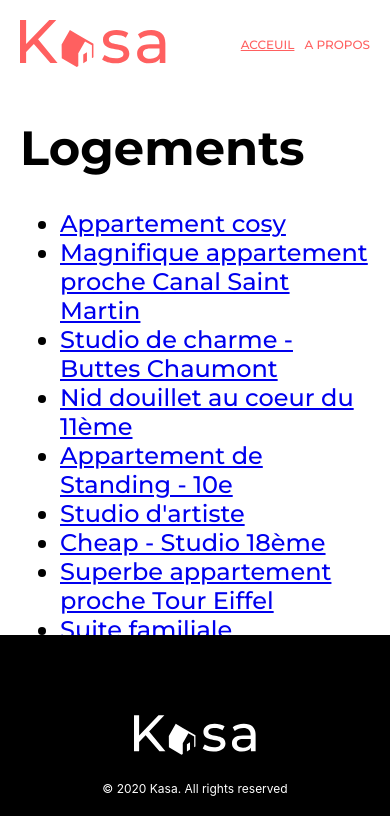
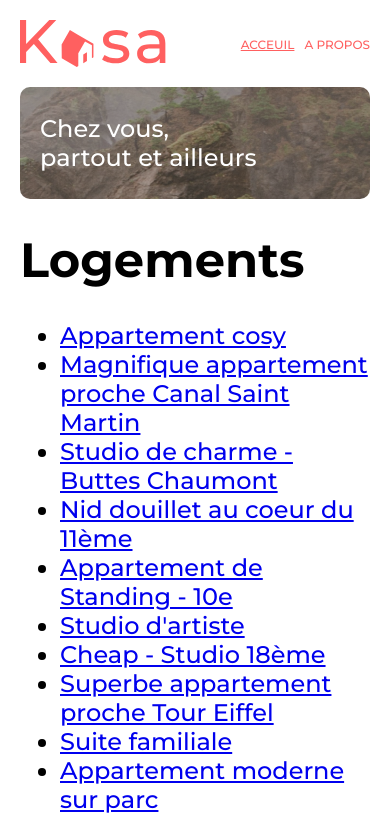
Before and after one commit to edpayet/React-Kasa, a React (Create React App) app: page / in a window 390 px wide. Shown: the top 816 px of the page. Built offline with nearby package versions, Linux system fonts and the light colour scheme.

Commit message:
feat: Hero style

```diff
--- a/src/components/Header/Header.jsx
+++ b/src/components/Header/Header.jsx
@@ -12,8 +12,9 @@ export default function Header() {
     <header>
       <ReactLogo className={styles.logo} />
       <nav>
-        {links.map(({ to, title }) => (
+        {links.map(({ to, title }, index) => (
           <NavLink
+            key={index}
             to={to}
             className={({ isActive, isPending }) =>
               isActive
--- /dev/null
+++ b/src/components/Hero/Hero.jsx
@@ -0,0 +1,12 @@
+import styles from './Hero.module.css';
+
+export default function Hero() {
+  return (
+    <div className={styles.hero}>
+      <h1>
+        Chez vous,
+        <br /> partout et ailleurs
+      </h1>
+    </div>
+  );
+}
--- /dev/null
+++ b/src/components/Hero/Hero.module.css
@@ -0,0 +1,40 @@
+.hero {
+  display: flex;
+  border-radius: 25px;
+  height: 224px;
+  width: 100%;
+  background: linear-gradient(rgba(0, 0, 0, 0.3), rgba(0, 0, 0, 0.3)),
+    url(IMG.png) no-repeat;
+  background-position: bottom center;
+  background-size: fill;
+  overflow: hidden;
+}
+
+.hero br {
+  display: none;
+}
+
+.hero h1 {
+  z-index: 1;
+  margin: auto;
+  padding: 0 40px;
+  color: white;
+  font-size: 48px;
+  font-weight: 500;
+}
+
+@media (max-width: 744px) {
+  .hero {
+    height: 112px;
+    border-radius: 10px;
+  }
+  .hero br {
+    display: initial;
+  }
+
+  .hero h1 {
+    font-size: 24px;
+    padding-left: 20px;
+    margin-left: 0;
+  }
+}
--- a/src/pages/Home/Home.jsx
+++ b/src/pages/Home/Home.jsx
@@ -1,12 +1,14 @@
 import './Home.css';
 import getLogements from '../../service/getLogements';
 import { useLoaderData, Link } from 'react-router-dom';
+import Hero from '../../components/Hero/Hero';
 
 export default function Home() {
   const { logements } = useLoaderData();
 
   return (
     <div className="Home">
+      <Hero />
       <h1>Logements</h1>
 
       {logements.length ? (
--- a/src/pages/Root/root.css
+++ b/src/pages/Root/root.css
@@ -15,6 +15,11 @@ header {
   font-size: 24px;
 }
 
+body {
+  position: relative;
+  min-height: 100vh;
+}
+
 @media (max-width: 744px) {
   main,
   header {
```
Also changed, not shown: src/components/Hero/IMG.png (added).
